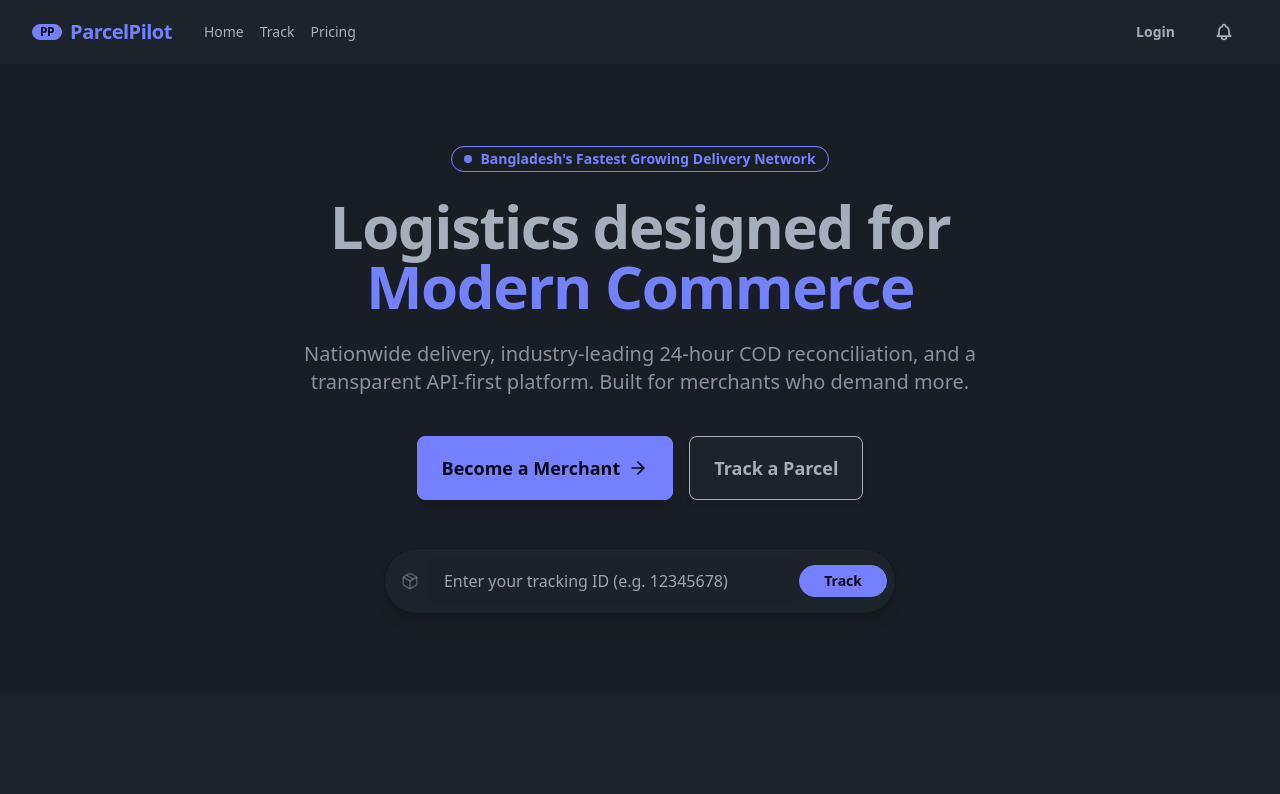
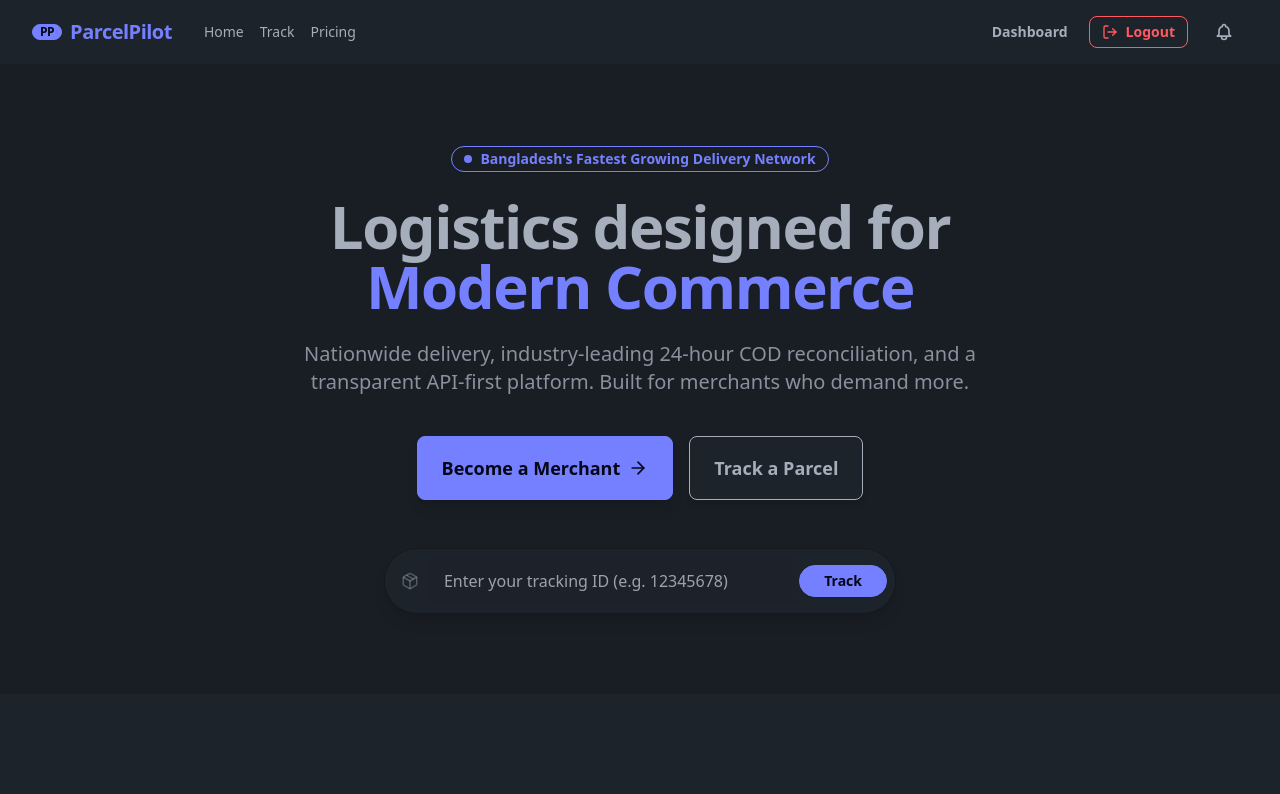
Before and after one commit to monirHRaju/ParcelPilot-Courier-Management-System, a Next.js app in the folder apps/web/: page / in a window 1280 px wide. Shown: the top 794 px of the page. Built offline with nearby package versions, Linux system fonts and the light colour scheme; no server answers; sample sign-in values are in the browser's storage.

Commit message:
feat(web): update layout header to dynamically hide Login button and show Dashboard/Logout after successful authentication

```diff
--- /dev/null
+++ b/apps/web/src/app/HeaderAuth.tsx
@@ -0,0 +1,72 @@
+'use client';
+
+import { useEffect, useState } from 'react';
+import Link from 'next/link';
+import { useRouter } from 'next/navigation';
+import { LogOut } from 'lucide-react';
+
+export function HeaderAuth() {
+  const [isLoggedIn, setIsLoggedIn] = useState(false);
+  const [role, setRole] = useState<string | null>(null);
+  const router = useRouter();
+
+  // Function to check auth state
+  const checkAuth = () => {
+    const token = localStorage.getItem('accessToken');
+    const userRole = localStorage.getItem('userRole');
+    setIsLoggedIn(!!token);
+    setRole(userRole);
+  };
+
+  useEffect(() => {
+    checkAuth();
+
+    // Set up an interval or listen to storage events if needed,
+    // but a simple window event listener for a custom event is best
+    // for same-tab updates
+    window.addEventListener('storage', checkAuth);
+
+    // Polling as a fallback for same-tab changes without custom events
+    const interval = setInterval(checkAuth, 2000);
+
+    return () => {
+      window.removeEventListener('storage', checkAuth);
+      clearInterval(interval);
+    };
+  }, []);
+
+  const handleLogout = () => {
+    localStorage.removeItem('accessToken');
+    localStorage.removeItem('refreshToken');
+    localStorage.removeItem('userRole');
+    setIsLoggedIn(false);
+    setRole(null);
+    router.push('/login');
+  };
+
+  if (!isLoggedIn) {
+    return (
+      <>
+        <Link href="/login" className="btn btn-sm btn-ghost">Login</Link>
+        <Link href="/register" className="btn btn-sm btn-primary">Register</Link>
+      </>
+    );
+  }
+
+  // Generate dashboard link based on role
+  let dashboardLink = '/';
+  if (role === 'SUPER_ADMIN') dashboardLink = '/admin/dashboard';
+  else if (role === 'MERCHANT') dashboardLink = '/merchant/dashboard';
+  else if (role === 'HUB_MANAGER') dashboardLink = '/hub/dashboard';
+  else if (role === 'RIDER') dashboardLink = '/rider/dashboard';
+
+  return (
+    <div className="flex items-center gap-2">
+      <Link href={dashboardLink} className="btn btn-sm btn-ghost">Dashboard</Link>
+      <button onClick={handleLogout} className="btn btn-sm btn-outline btn-error gap-2">
+        <LogOut className="w-4 h-4" />
+        <span className="hidden sm:inline">Logout</span>
+      </button>
+    </div>
+  );
+}
--- a/apps/web/src/app/layout.tsx
+++ b/apps/web/src/app/layout.tsx
@@ -1,6 +1,7 @@
 import type { Metadata } from 'next';
 import './globals.css';
 import { NotificationBell } from './NotificationBell';
+import { HeaderAuth } from './HeaderAuth';
 
 export const metadata: Metadata = {
   title: 'ParcelPilot - Courier & Logistics Platform',
@@ -29,7 +30,7 @@ export default function RootLayout({
             </div>
           </div>
           <div className="flex-none gap-3 items-center">
-            <a href="/login" className="btn btn-sm btn-ghost">Login</a>
+            <HeaderAuth />
             {/* Notification bell — only rendered client-side when user is logged in */}
             <NotificationBell />
           </div>
```
